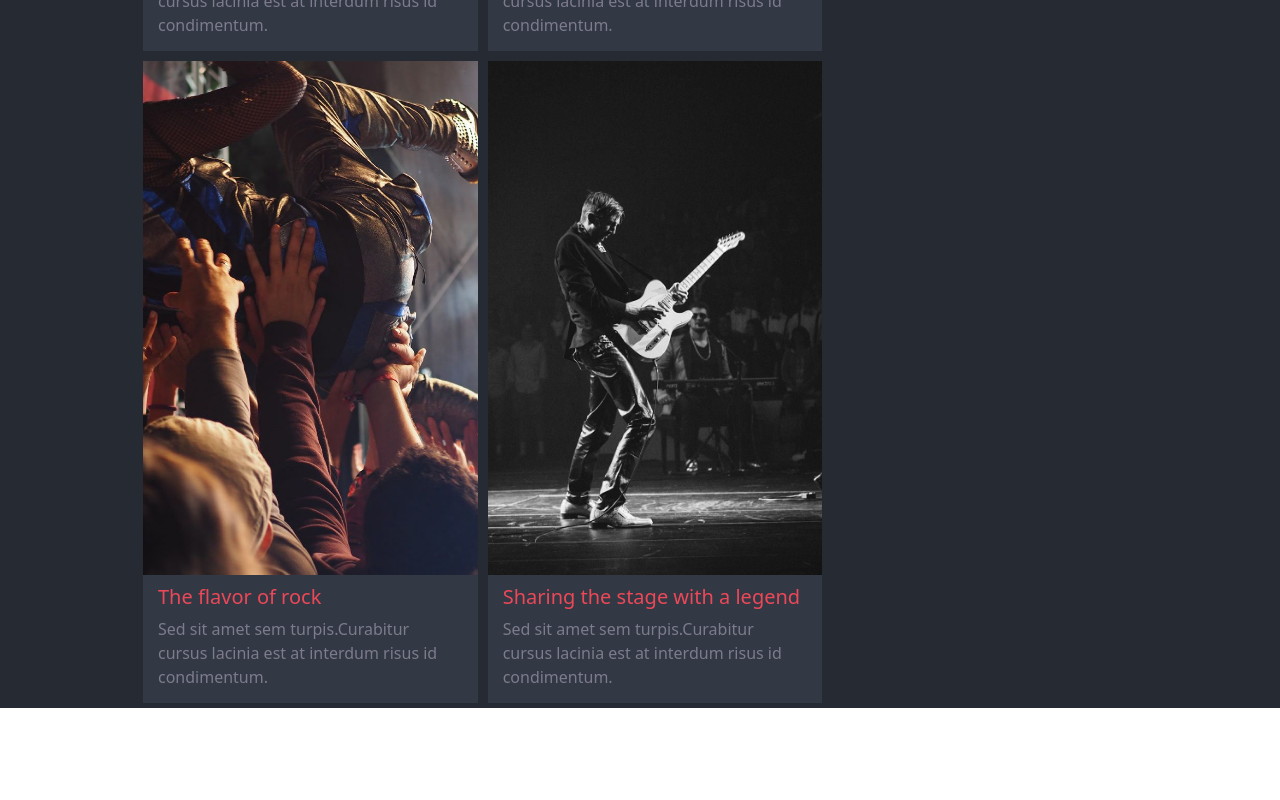
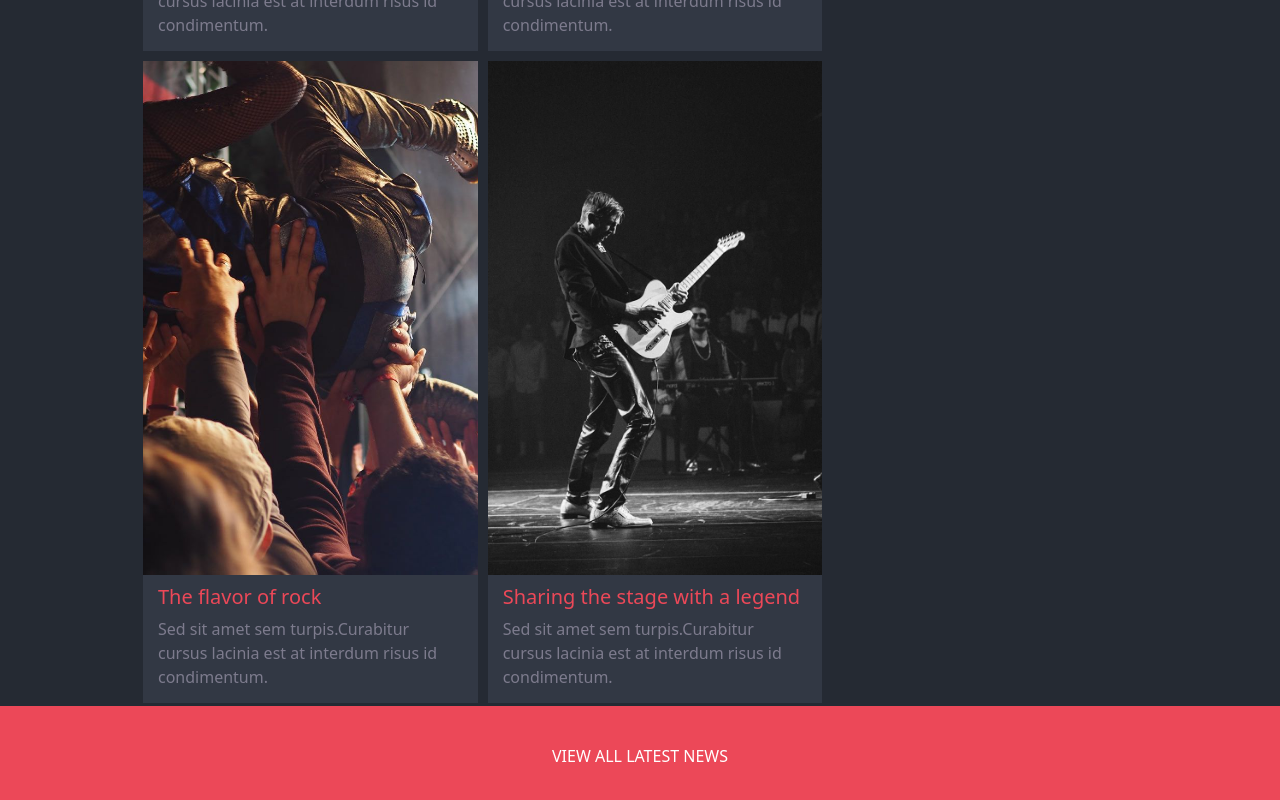
Before and after one commit to MindulaHewadewage/proj-html-vuejs, a Vue app: page / in a window 1280 px wide. Shown: the part 2456-3256 px from the top of the page. Before the commit the page ends 3171 px from the top, so only its background shows below. Built offline with nearby package versions, Linux system fonts and the light colour scheme.

Commit message:
section divider completata

```diff
--- a/src/components/AppMain.vue
+++ b/src/components/AppMain.vue
@@ -1,9 +1,10 @@
 <script>
 import BlockSection from './structure/BlockSection.vue';
+import SectionDivider from './structure/SectionDivider.vue';
 import NewsCardSection from './news/NewsCardSection.vue'
 export default {
 
-    components: { BlockSection, NewsCardSection }
+    components: { BlockSection, SectionDivider, NewsCardSection }
 }
 </script>
 
@@ -11,6 +12,8 @@ export default {
     <block-section title="Music Is Life" class="bg-lightgrey"></block-section>
     <block-section title="Latest Band News" class="bg-darkgrey"></block-section>
     <news-card-section></news-card-section>
+    <section-divider title="view all latest news"></section-divider>
+
 </template>
 
 <style scoped lang="scss">
--- a/src/components/structure/SectionDivider.vue
+++ b/src/components/structure/SectionDivider.vue
@@ -1,9 +1,32 @@
 <script>
 export default {
-
+    props: {
+        title: String
+    }
 }
 </script>
 
-<template></template>
+<template>
+    <div class="divider">
+        <p>{{ title }}</p>
+    </div>
+</template>
 
-<script></script>
+<style scoped lang="scss">
+.divider {
+    background-color: #EC4858;
+    color: white;
+    min-height: 100px;
+
+
+    display: flex;
+    justify-content: center;
+    align-items: center;
+
+    p {
+        padding: 0;
+        margin: 0;
+        text-transform: uppercase;
+    }
+}
+</style>
```
